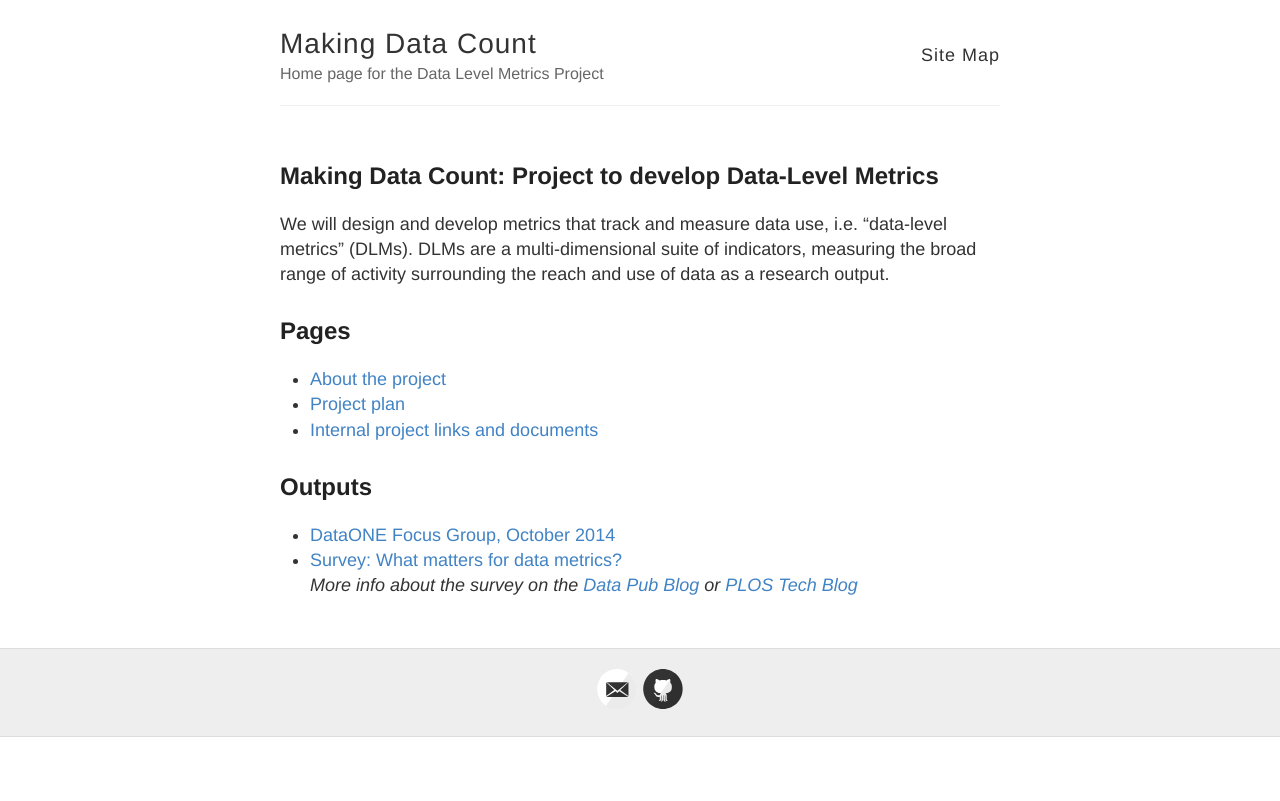
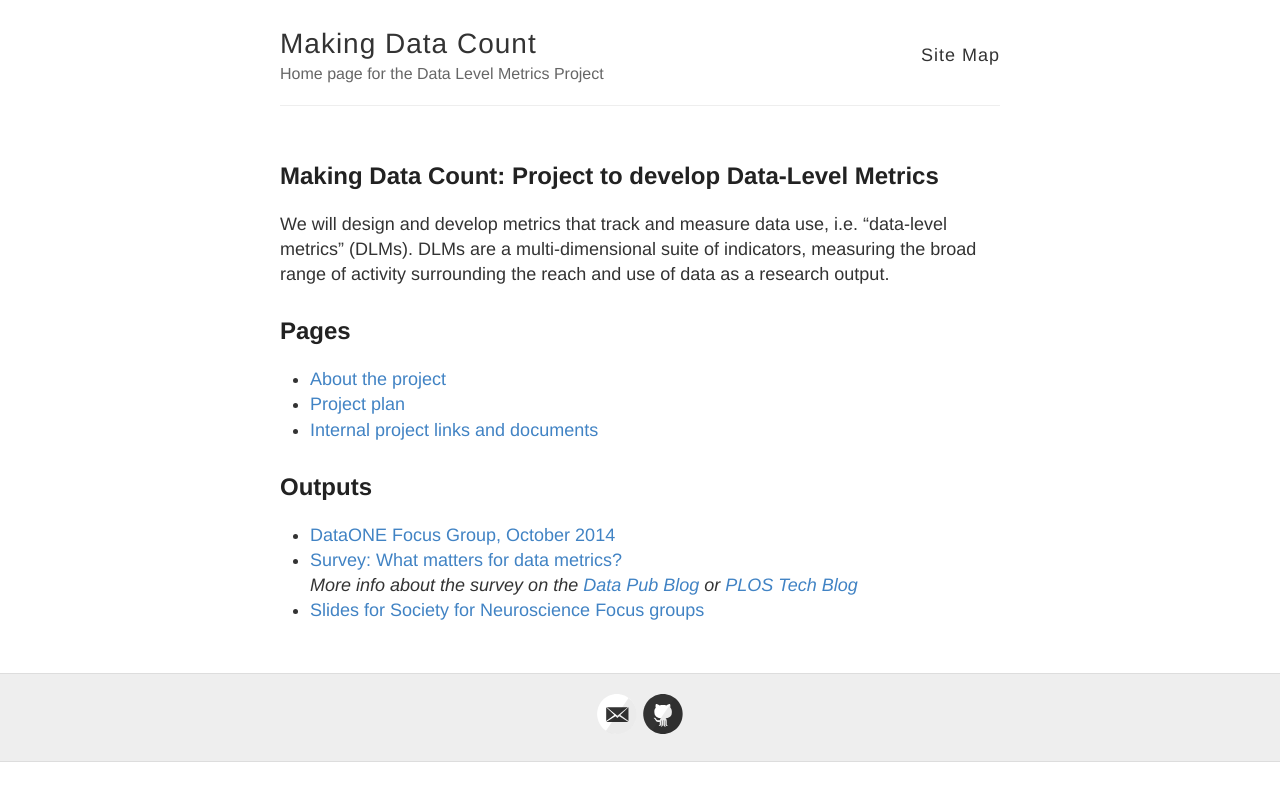
Before and after one commit to lagotto/MDC, a Jekyll site: the page built from index.html, in a window 1280 px wide. Shown: the top 801 px of the page. Built offline with Jekyll 4.4.1, drawn with Linux system fonts in a browser that asks for light colours.

Commit message:
link to sfn slides

```diff
--- a/index.html
+++ b/index.html
@@ -35,6 +35,8 @@ We will design and develop metrics that track and measure data use, i.e. “data
 <li> <a href="http://articlemetrics.github.io/MDC/d1-focus">DataONE Focus Group, October 2014</a></li>
 <li> <a href="http://surveymonkey.com/s/makedatacount">Survey: What matters for data metrics?</a></li
 <li> <em>More info about the survey on the <a href="http://datapub.cdlib.org/2014/10/31/data-do-you-care-the-dlm-survey/">Data Pub Blog</a> or <a href="http://blogs.plos.org/tech/how-do-you-do-data/">PLOS Tech Blog</a></em>
+<li> <a href="https://docs.google.com/presentation/d/1DbnzPRYPhdGrDVTYo8MMMgebHITohVK9kFf5O87N9vg/edit?usp=sharing">Slides for Society for Neuroscience Focus groups</a></li>
 </ul>
 
+
 <!-- <h3><a href="http://datapub.cdlib.org/http://datapub.cdlib.org/2014/10/07/uc3-plos-and-dataone-join-forces-to-build-incentives-for-data-sharing/">Data Pub blog post announcing funding (10/2014)</a></li> -->
```
